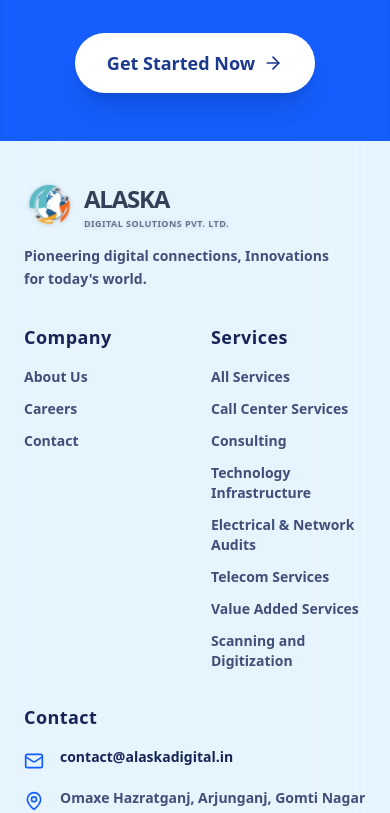
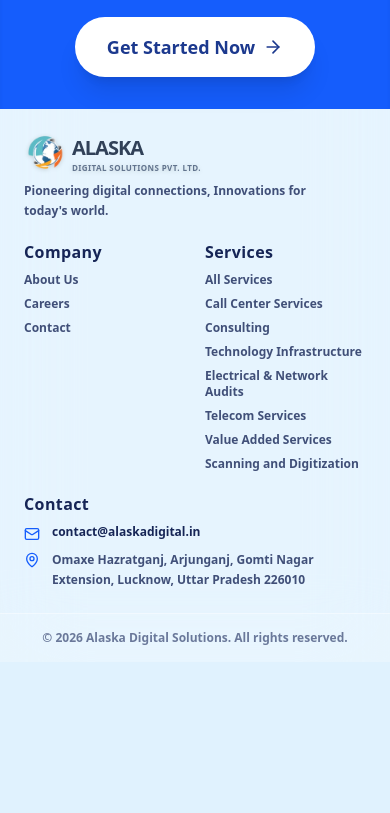
Before and after one commit to ace76765/first-website, a Next.js app: page / in a window 390 px wide. Shown: the part 8329-9142 px from the top of the page. After the commit the page ends 8991 px from the top, so only its background shows below. Built offline with nearby package versions, Linux system fonts and the light colour scheme.

Commit message:
Optimize footer and CTA strip height for mobile screen views

```diff
--- a/src/app/layout.tsx
+++ b/src/app/layout.tsx
@@ -37,21 +37,21 @@
       {/* Massive CTA Strip - Rendered conditionally */}
       <CtaStrip />
 
-      <div className="max-w-7xl mx-auto px-6 py-10 md:py-20 grid grid-cols-2 md:grid-cols-12 gap-8 md:gap-12">
+      <div className="max-w-7xl mx-auto px-6 py-6 md:py-20 grid grid-cols-2 md:grid-cols-12 gap-5 md:gap-12">
         <div className="col-span-2 md:col-span-4">
-          <Link href="/" className="flex items-center gap-3 mb-4 md:mb-6 group">
-            <Image src="/icons/logo4.webp" alt="Alaska Digital Logo" width={64} height={64} className="w-12 h-12 md:w-16 md:h-16 object-contain group-hover:scale-110 transition-transform duration-500 drop-shadow-sm" />
+          <Link href="/" className="flex items-center gap-2 md:gap-3 mb-2 md:mb-6 group">
+            <Image src="/icons/logo4.webp" alt="Alaska Digital Logo" width={64} height={64} className="w-10 h-10 md:w-16 md:h-16 object-contain group-hover:scale-110 transition-transform duration-500 drop-shadow-sm" />
             <div className="flex flex-col leading-none">
-              <span className="font-outfit font-black text-2xl md:text-3xl tracking-tighter text-slate-700">ALASKA</span>
-              <span className="text-[9px] md:text-[10px] font-bold text-slate-500 tracking-[0.05em] uppercase mt-1 md:mt-1.5 drop-shadow-sm">DIGITAL SOLUTIONS PVT. LTD.</span>
+              <span className="font-outfit font-black text-xl md:text-3xl tracking-tighter text-slate-700">ALASKA</span>
+              <span className="text-[8px] md:text-[10px] font-bold text-slate-500 tracking-[0.05em] uppercase mt-0.5 md:mt-1.5 drop-shadow-sm">DIGITAL SOLUTIONS PVT. LTD.</span>
             </div>
           </Link>
-          <p className="max-w-xs text-sm md:text-[15px] leading-relaxed text-blue-950/80 font-semibold mt-4">{content.tagline}</p>
+          <p className="max-w-xs text-xs md:text-[15px] leading-relaxed text-blue-950/80 font-bold mt-2 md:mt-4">{content.tagline}</p>
         </div>
 
         <div className="col-span-1 md:col-span-2">
-          <h4 className="text-blue-950 font-black mb-4 md:mb-6 text-lg md:text-xl tracking-wide">Company</h4>
-          <div className="flex flex-col gap-3 md:gap-4 text-sm md:text-base font-bold">
+          <h4 className="text-blue-950 font-black mb-2 md:mb-6 text-base md:text-xl tracking-wide">Company</h4>
+          <div className="flex flex-col gap-2 md:gap-4 text-xs md:text-base font-bold">
             <Link href="/about" className="hover:text-blue-600 text-blue-950/80 transition-colors">About Us</Link>
             <Link href="/careers" className="hover:text-blue-600 text-blue-950/80 transition-colors">Careers</Link>
             <Link href="/contact" className="hover:text-blue-600 text-blue-950/80 transition-colors">Contact</Link>
@@ -59,8 +59,8 @@
         </div>
 
         <div className="col-span-1 md:col-span-3">
-          <h4 className="text-blue-950 font-black mb-4 md:mb-6 text-lg md:text-xl tracking-wide">Services</h4>
-          <div className="flex flex-col gap-3 md:gap-4 text-sm md:text-base font-bold">
+          <h4 className="text-blue-950 font-black mb-2 md:mb-6 text-base md:text-xl tracking-wide">Services</h4>
+          <div className="flex flex-col gap-2 md:gap-4 text-xs md:text-base font-bold">
             <Link href="/services" className="hover:text-blue-600 text-blue-950/80 transition-colors">All Services</Link>
             {content.services.map((service) => (
               <Link key={service.id} href={`/services/${service.id}`} className="hover:text-blue-600 text-blue-950/80 transition-colors">
@@ -71,24 +71,24 @@
         </div>
 
         <div className="col-span-2 md:col-span-3">
-          <h4 className="text-blue-950 font-black mb-4 md:mb-6 text-lg md:text-xl tracking-wide">Contact</h4>
-          <div className="flex items-start gap-4 mb-4 md:mb-5">
-            <div className="w-5 flex justify-center shrink-0 mt-1">
-              <Mail className="w-5 h-5 text-blue-600" />
+          <h4 className="text-blue-950 font-black mb-2 md:mb-6 text-base md:text-xl tracking-wide">Contact</h4>
+          <div className="flex items-start gap-3 mb-2 md:mb-5">
+            <div className="w-4 flex justify-center shrink-0 mt-0.5">
+              <Mail className="w-4 h-4 text-blue-600" />
             </div>
-            <p className="font-bold text-blue-950 text-sm md:text-base break-all">{content.contact.email}</p>
+            <p className="font-bold text-blue-950 text-xs md:text-base break-all">{content.contact.email}</p>
           </div>
-          <div className="flex items-start gap-4">
-            <div className="w-5 flex justify-center shrink-0 mt-1">
-              <MapPin className="w-5 h-5 text-blue-600" />
+          <div className="flex items-start gap-3">
+            <div className="w-4 flex justify-center shrink-0 mt-0.5">
+              <MapPin className="w-4 h-4 text-blue-600" />
             </div>
-            <p className="leading-relaxed text-sm md:text-base text-blue-950/80 font-bold">{content.contact.address}</p>
+            <p className="leading-relaxed text-xs md:text-base text-blue-950/80 font-bold">{content.contact.address}</p>
           </div>
         </div>
       </div>
 
       <div className="border-t border-white/40 bg-white/10">
-        <div className="max-w-7xl mx-auto px-6 py-8 text-sm text-center flex justify-center">
+        <div className="max-w-7xl mx-auto px-6 py-4 md:py-8 text-xs md:text-sm text-center flex justify-center">
           <p className="text-blue-950/60 font-bold">© {new Date().getFullYear()} {content.companyName}. All rights reserved.</p>
         </div>
       </div>
--- a/src/components/CtaStrip.tsx
+++ b/src/components/CtaStrip.tsx
@@ -16,7 +16,7 @@
   if (hideCta) return null;
 
   return (
-    <div className="bg-blue-600 py-12 px-6 shadow-inner">
+    <div className="bg-blue-600 py-8 md:py-12 px-6 shadow-inner">
       <div className="max-w-7xl mx-auto flex flex-col md:flex-row items-center justify-between gap-8 relative z-10">
         <div>
           <h3 className="text-3xl md:text-4xl font-extrabold text-white mb-2 tracking-tight">Ready to transform your business?</h3>
```
